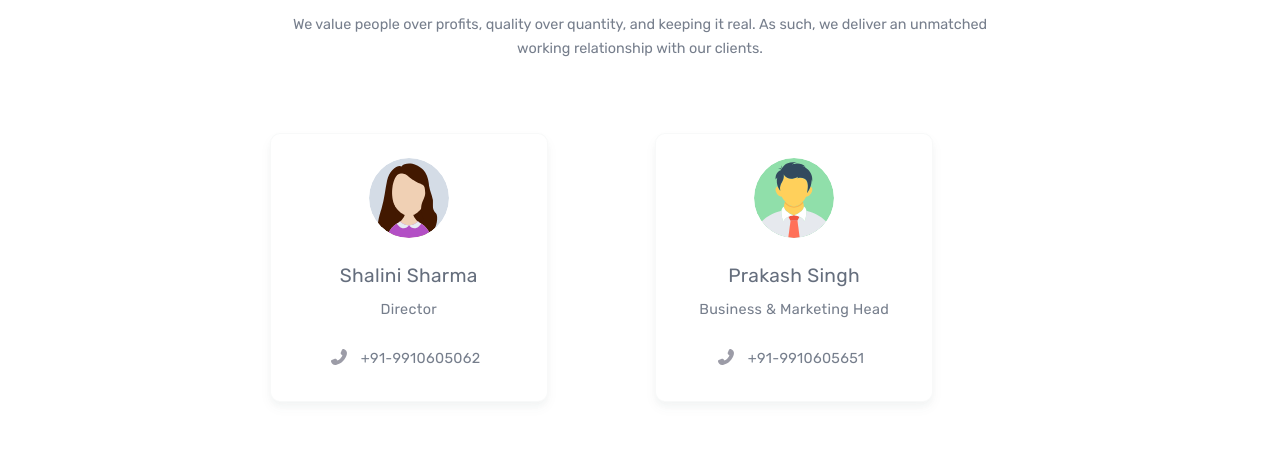
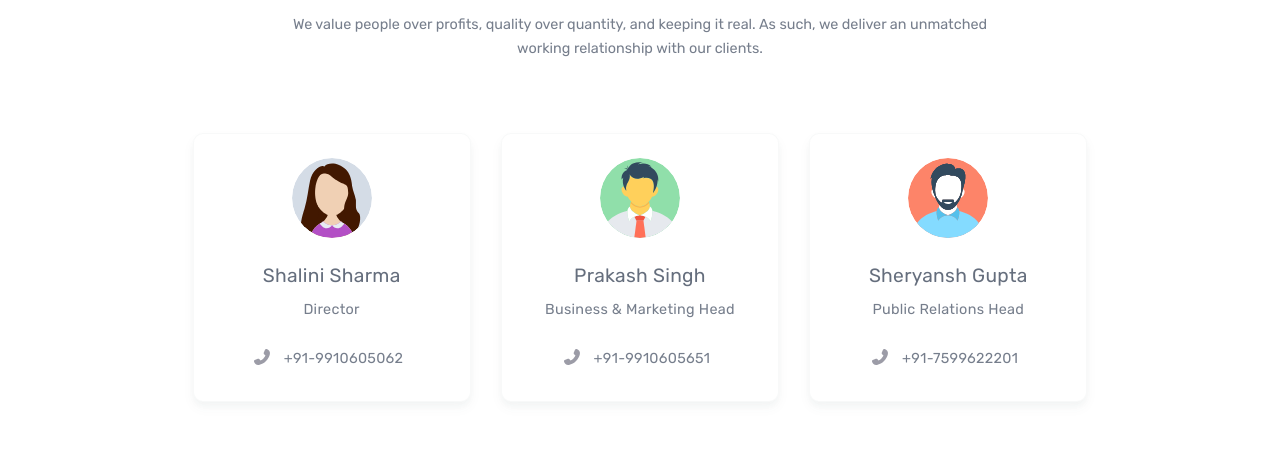
Before and after one commit to subhamg/nhe-web, a plain HTML site: page index.html in a window 1280 px wide. Shown: the part 3487-3950 px from the top of the page. Drawn offline with nearby package versions, Linux system fonts and the light colour scheme; some packages are replaced by stand-ins of ours; a web font is replaced by a local one.

Commit message:
Add one team contact

```diff
--- a/index.html
+++ b/index.html
@@ -495,7 +495,6 @@
       <div class="container mx-auto">
         <div class="col-lg-10 mx-auto ">
           <div class="row">
-            <div class="col-sm-1"></div>
             <div class="col-sm-1 col-lg-4 text-center">
               <div
                 class="tech-card mt-5 mx-auto"
@@ -524,7 +523,6 @@
                 </ul>
               </div>
             </div>
-            <div class="col-lg-1"></div>
             <div class="col-lg-4 text-center">
               <div
                 class="tech-card mt-5 mx-auto"
@@ -547,6 +545,34 @@
                     </a>
                   </li>
                   <span class="phone">+91-9910605651</span>
+                  <!-- <li><a href="mailto:sandeepcampusevents@gmail.com" target="_blank">
+                    <i class="fas fa-at"></i>
+                  </a></li> -->
+                </ul>
+              </div>
+            </div>
+            <div class="col-lg-4 text-center">
+              <div
+                class="tech-card mt-5 mx-auto"
+                data-aos="zoom-in"
+                data-aos-duration="5000"
+                data-aos-easing="ease-in-out"
+              >
+                <div class="team-icon">
+                  <img src="img/man2.svg" width="80px" />
+                </div>
+                <p class=" team-title">Sheryansh Gupta</p>
+                <p class="mb-3 team-profile">Public Relations Head</p>
+                <ul class="list-inline">
+                  <!-- <li><a href="https://www.facebook.com/sandeepjamwal1991" target="_blank">
+                    <i class="fab fa-facebook-f"></i>
+                  </a></li> -->
+                  <li>
+                    <a href="tel:+917599622201">
+                      <i class="fas fa-phone-alt"></i>
+                    </a>
+                  </li>
+                  <span class="phone">+91-7599622201</span>
                   <!-- <li><a href="mailto:sandeepcampusevents@gmail.com" target="_blank">
                     <i class="fas fa-at"></i>
                   </a></li> -->
```
Also changed, not shown: public/index.html (+28 -2 lines), img/man2.svg (added), public/img/man2.svg (added).
